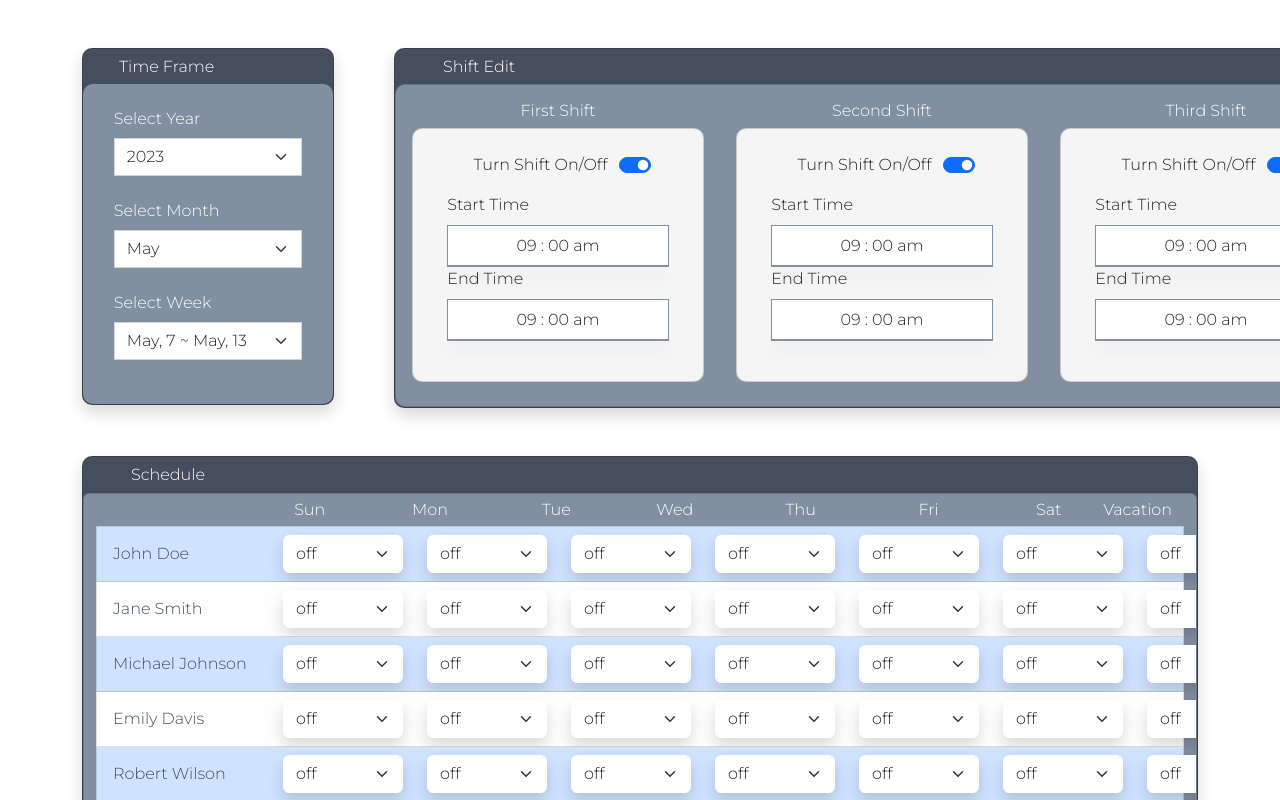
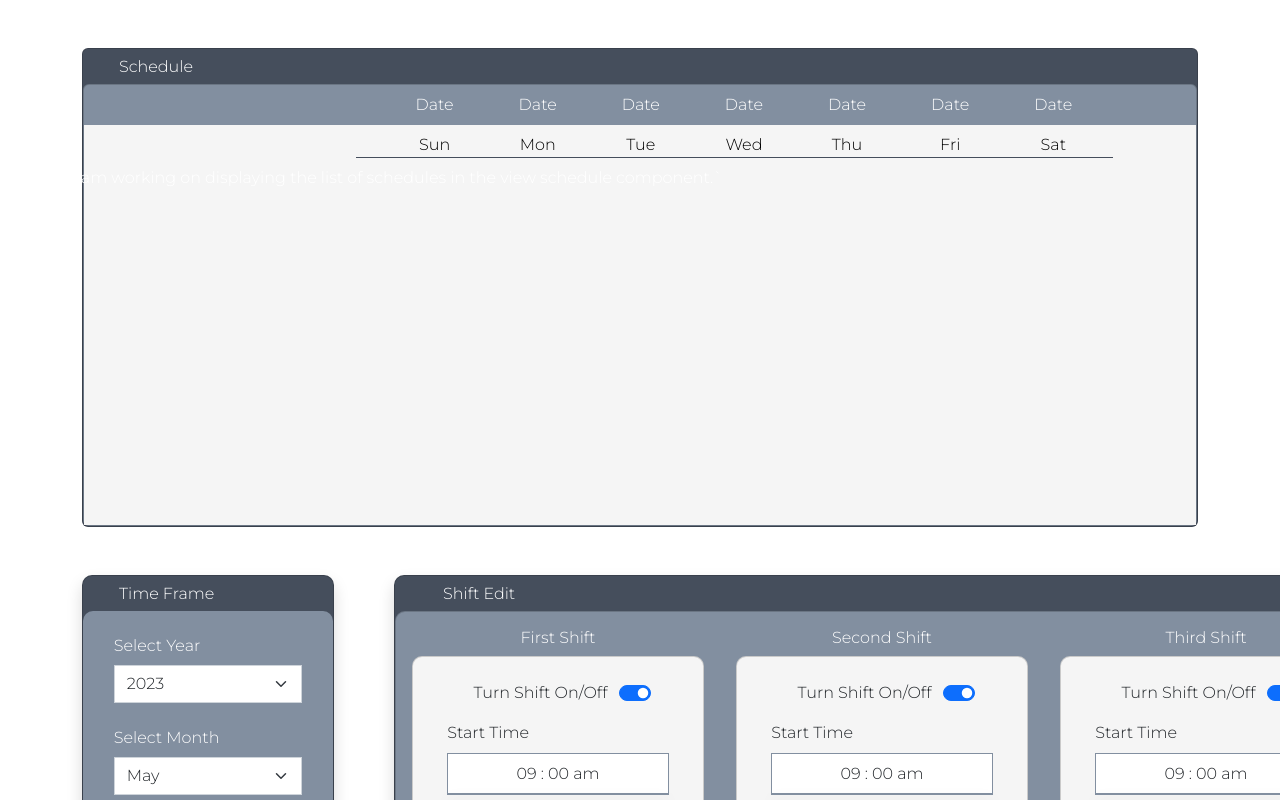
Before and after one commit to LAARC-FSU/HOA-Manager-UI, an Angular app: page / in a window 1280 px wide. Shown: the top 800 px of the page. Built offline with nearby package versions, Linux system fonts and the light colour scheme.

Commit message:
Created a data service to share data between components.

```diff
--- a/src/app/app.component.html
+++ b/src/app/app.component.html
@@ -2,3 +2,5 @@
 
 
 <schedule-view></schedule-view>
+
+<make-schedule></make-schedule>
--- a/src/app/schedule-view/schedule-view.component.html
+++ b/src/app/schedule-view/schedule-view.component.html
@@ -1,6 +1,6 @@
-<make-schedule *ngIf="currState===1"></make-schedule>
 
-<div *ngIf="currState===1" class="container" style="font-family: montserrat,serif">
+
+<div class="container mt-5" style="font-family: montserrat,serif">
   <div class="card" style="background-color: #454E5C; color: white">
     <div class="row ms-4 mt-2">
       <h6>Schedule</h6>
--- a/src/app/schedule-view/schedule-view.component.ts
+++ b/src/app/schedule-view/schedule-view.component.ts
@@ -1,12 +1,40 @@
-import { Component } from '@angular/core';
-enum state{ view, make}
+import {Component} from '@angular/core';
+import {BehaviorSubject} from "rxjs";
+
+interface Shift {
+  id: string
+  start: string;
+  end: string;
+}
+
+interface Schedule {
+  timeFrame: Date[];
+  firstShiftTime: Shift;
+  secondShiftTime: Shift;
+  thirdShiftTime: Shift;
+  schedules: { [key: string]: {}[] };
+}
+
+enum state { view, make}
+
 @Component({
   selector: 'schedule-view',
   templateUrl: './schedule-view.component.html',
   styleUrls: ['./schedule-view.component.scss']
 })
 export class ScheduleViewComponent {
-currState = state.make;
-weekDaysHeader = ['Sun', 'Mon', 'Tue', 'Wed', 'Thu', 'Fri', 'Sat'];
+  weekDaysHeader = ['Sun', 'Mon', 'Tue', 'Wed', 'Thu', 'Fri', 'Sat'];
+  schedule: Schedule = {
+    timeFrame: [],
+    firstShiftTime: {id: 'first shift', start: '', end: ''},
+    secondShiftTime: {id: 'second shift', start: '', end: ''},
+    thirdShiftTime: {id: 'third shift', start: '', end: ''},
+    schedules: {}
+  };
+  private scheduleSource = new BehaviorSubject<Schedule>(this.schedule);
+  currSchedule = this.scheduleSource.asObservable();
 
+  updateSchedule(newSchedule: Schedule) {
+    this.scheduleSource.next(newSchedule);
+  }
 }
```
Also changed, not shown: src/app/data.service.service.ts (added, +9 -0 lines), 1 other file (tests, documents, lock files or other folders).
